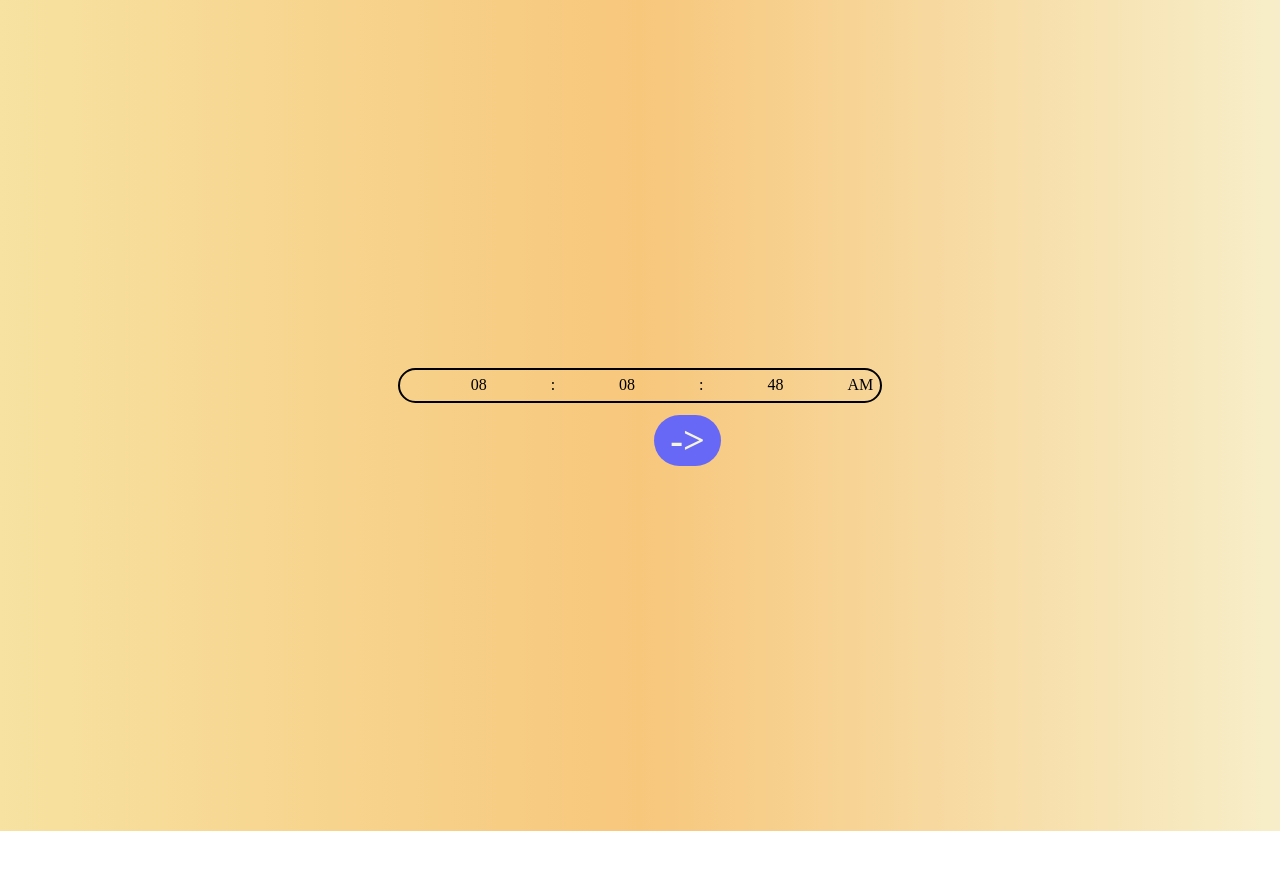
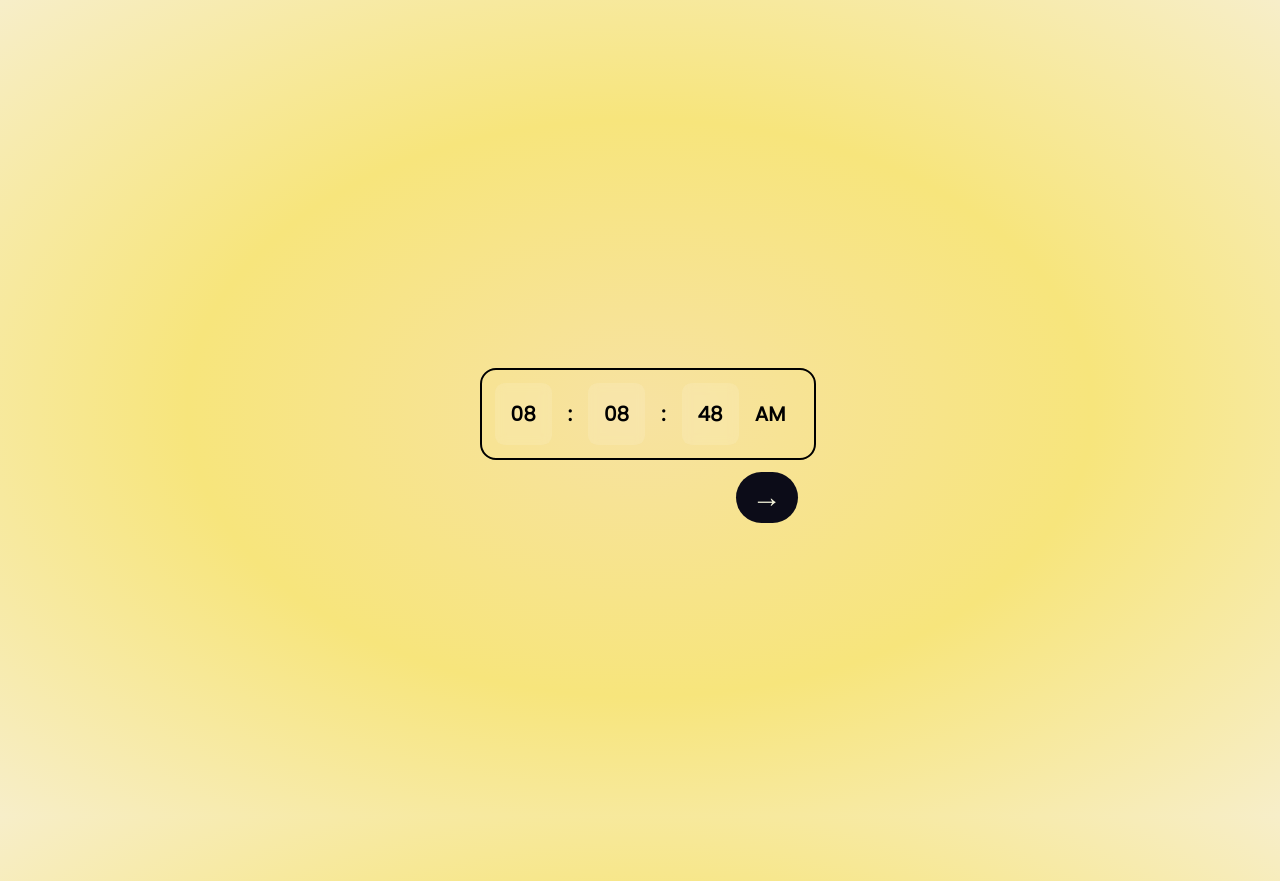
Before and after one commit to captain-Arvoy/Web-dev, a plain HTML site: page index.html in a window 1280 px wide. Before the commit the page ends 831 px from the top, so only its background shows below. Drawn offline with Linux system fonts and the light colour scheme; a web font is replaced by a local one.

Commit message:
resolved #1 improved style

```diff
--- a/Digitalclock.css
+++ b/Digitalclock.css
@@ -1,29 +1,39 @@
-@import url("https://fonts.googleapis.com/css?family=Rancho");
+@import url("https://fonts.googleapis.com/css?family=Poppins");
+
+* {
+    font-family: 'Poppins', sans-serif;
+    font-weight: bold;
+}
 body{
+    height:100vh;
+    width:100vw;
     overflow: hidden;
 }
 .wrapper{
+    font-size: 20px;
     display: grid;
     grid-template-rows: 2;
     justify-content: center;
     padding-block: 45vh;
     padding-inline: 35vw;
+
 }
 .components{
     padding-left : 5vw;
-    font-family: '';
+    padding: 1rem;
 }
 .clock{
     display: flex;
     border: 2px solid black;
-    padding: 0.5vw;
-    border-radius: 2rem;
+    padding: 1vw;
+    width: fit-content;
+    border-radius: 1rem;
 }
 .Morning{
-    background-image: linear-gradient(to right,#f7e2a1,#f7c77c,#f7eec9);
+    background-image: radial-gradient(#f7e2a1,#f7e57c,#f7eec9);
 }
 .night{
-    background-image: linear-gradient(to bottom,#2b2a33,rgba(0, 0, 0, 0.697));
+    background-image: radial-gradient(#2b2a33,rgba(0, 0, 0, 0.697));
 }
 .nightClock{
     box-shadow: 1px 1px rgb(55, 53, 53);
@@ -31,6 +41,12 @@ body{
     border-color: rgba(240, 221, 196, 0.671);
     border-width: 0.2rem;
     box-shadow: 0.2rem 0.3rem #2b2a33;
+}
+.time {
+    background-color: #ffffff1d;
+    backdrop-filter: blur(5px);
+    border-radius: 0.6rem;
+    padding: 1rem;
 }
 span{
     padding-left: 20vw;
@@ -42,12 +58,17 @@ span{
     --padding-block: 1.4rem;
     --scale: 0.2;
     text-decoration: none;
-    font-size: 3vw;
-    font-family: 'Rancho';
+    font-size: 30px;
+    /* font-family: 'Rancho'; */
     font-weight:bolder;
     color: beige;
-    background-color: rgb(104, 104, 247);
+    background-color: rgb(12, 12, 24);
     border-radius: calc(var(--scale)*var(--border-radius));
     padding-block: calc(var(--scale)*var(--padding-block));
     padding-inline: calc(var(--scale)*var(--padding-inline));
 }
+@media (width < 600px ){
+    .wrapper {
+        transform: rotateZ(-90deg) scale(2);
+    }
+}
--- a/index.html
+++ b/index.html
@@ -10,14 +10,14 @@
 <body>
     <div class="wrapper">
         <div class="clock">
-            <div class="components component1"></div>
+            <div class="components component1 time"></div>
             <div class="components component5">:</div>
-            <div class="components component2"></div>
+            <div class="components component2 time"></div>
             <div class="components component5">:</div>
-            <div class="components component3"></div>
+            <div class="components component3 time"></div>
             <div class="components component4">pm</div>
         </div>
-        <span ><a class="reference" href="https://github.com/captain-Arvoy/Web-dev/tree/Digitalclock" target="_blank">-></a></span>
+        <span><a class="reference" href="https://github.com/captain-Arvoy/Web-dev/tree/Digitalclock" target="_blank">&RightArrow;</a></span>
     </div>
 
 </body>
```
